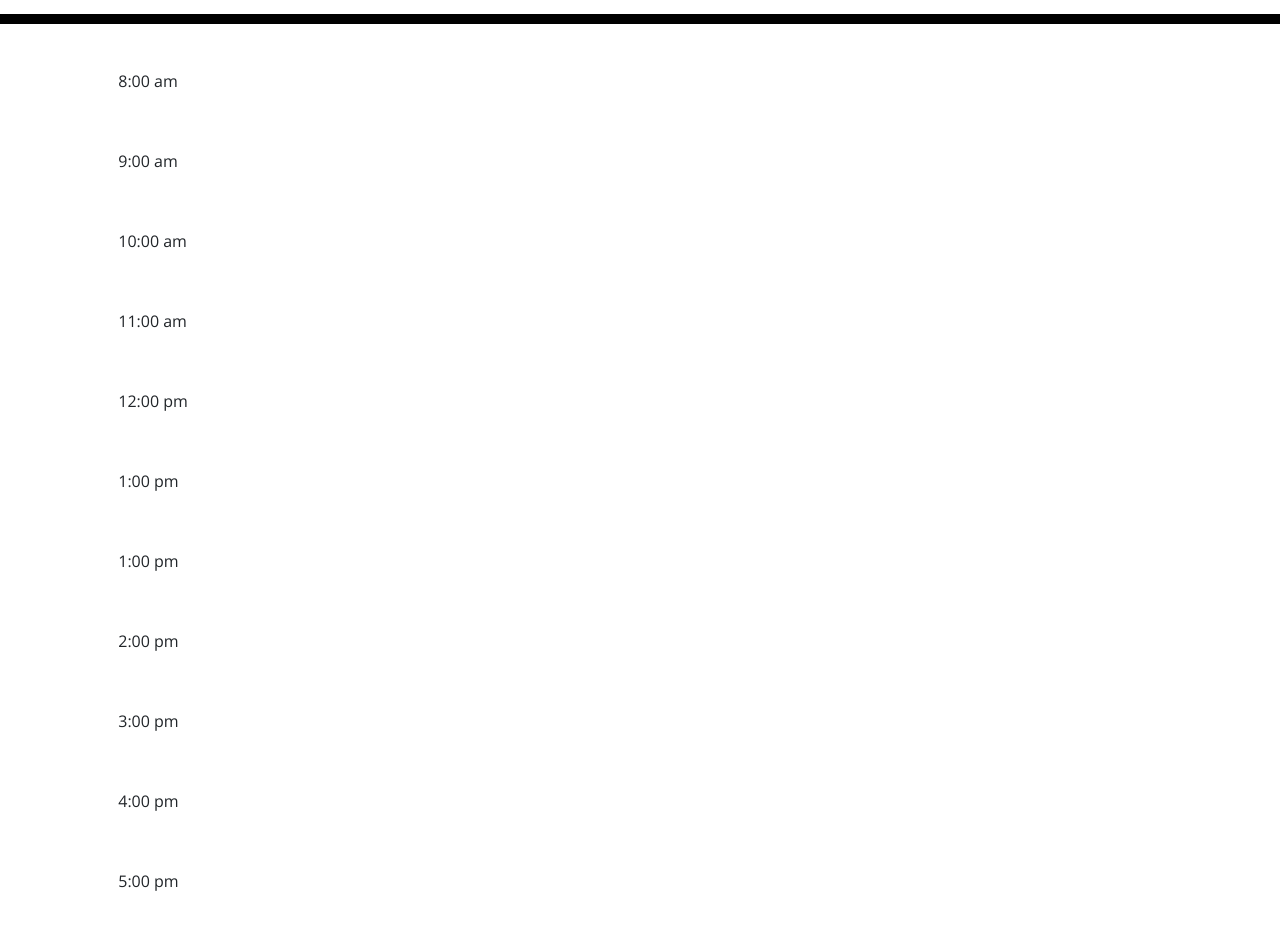
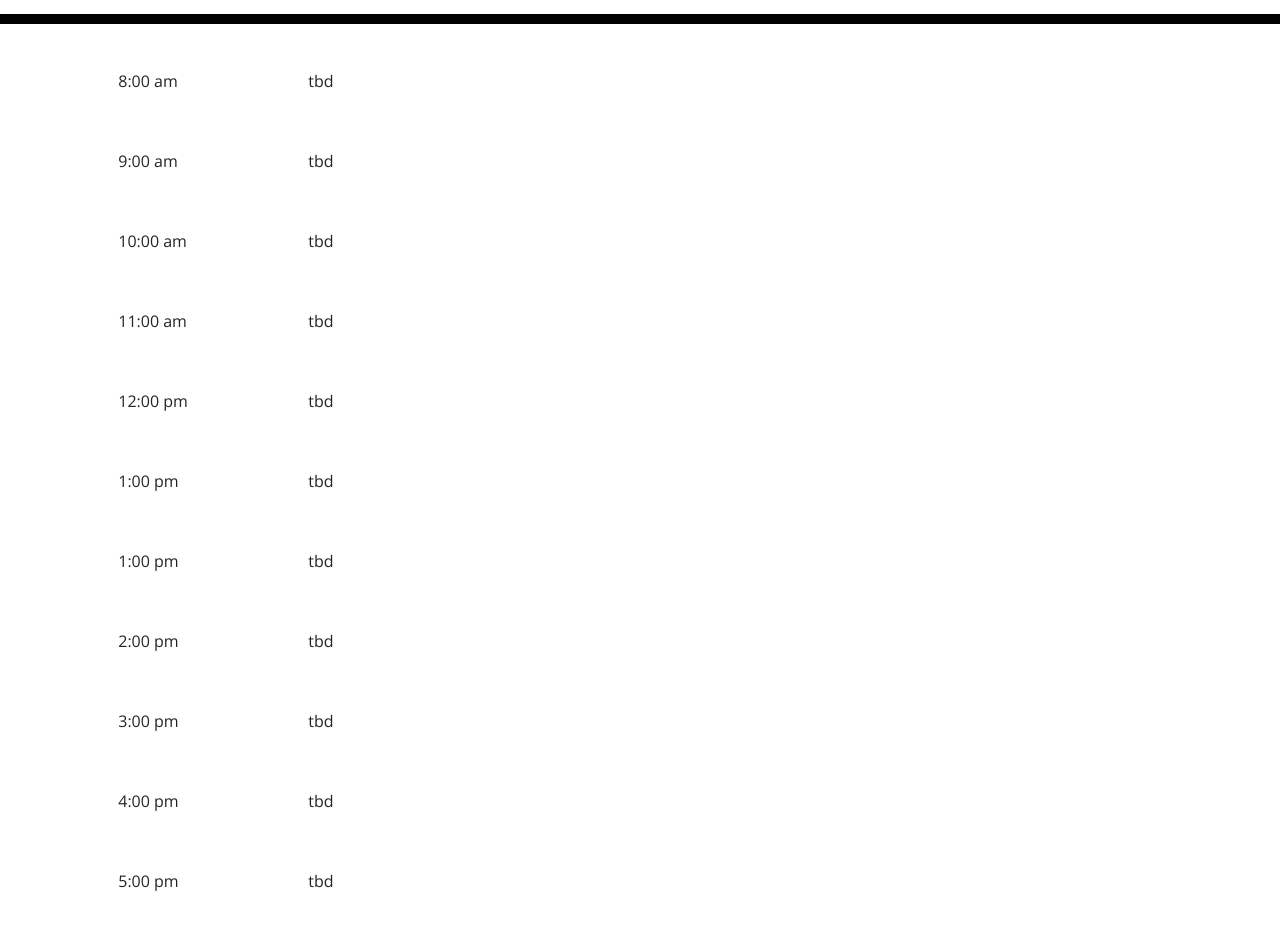
Before and after one commit to rachealcolbert/scheduler, a plain HTML site: page index.html in a window 1280 px wide. Shown: the part 280-1216 px from the top of the page. Drawn offline with nearby package versions, Linux system fonts and the light colour scheme.

Commit message:
middle row placeholders

```diff
--- a/index.html
+++ b/index.html
@@ -26,11 +26,17 @@
       <div class="col-2">
         8:00 am
       </div>
+      <div class="col-8">
+        tbd
+      </div>
     </div>
     <!-- row 2 -->
     <div class="row">
       <div class="col-2">
         9:00 am
+      </div>
+      <div class="col-8">
+        tbd
       </div>
     </div>
     <!-- row 3 -->
@@ -38,11 +44,17 @@
       <div class="col-2">
         10:00 am
       </div>
+      <div class="col-8">
+        tbd
+      </div>
     </div>
     <!-- row 4 -->
     <div class="row">
       <div class="col-2">
         11:00 am
+      </div>
+      <div class="col-8">
+        tbd
       </div>
     </div>
     <!-- row 5 -->
@@ -50,11 +62,17 @@
       <div class="col-2">
         12:00 pm
       </div>
+      <div class="col-8">
+        tbd
+      </div>
     </div>
     <!-- row 6 -->
     <div class="row">
       <div class="col-2">
         1:00 pm
+      </div>
+      <div class="col-8">
+        tbd
       </div>
     </div>
     <!-- row 7 -->
@@ -62,11 +80,17 @@
       <div class="col-2">
         1:00 pm
       </div>
+      <div class="col-8">
+        tbd
+      </div>
     </div>
     <!-- row 8 -->
     <div class="row">
       <div class="col-2">
         2:00 pm
+      </div>
+      <div class="col-8">
+        tbd
       </div>
     </div>
     <!-- row 9 -->
@@ -74,17 +98,26 @@
       <div class="col-2">
         3:00 pm
       </div>
+      <div class="col-8">
+        tbd
+      </div>
     </div>
     <!-- row 10 -->
     <div class="row">
       <div class="col-2">
         4:00 pm
       </div>
+      <div class="col-8">
+        tbd
+      </div>
     </div>
     <!-- row 11 -->
     <div class="row">
       <div class="col-2">
         5:00 pm
+      </div>
+      <div class="col-8">
+        tbd
       </div>
     </div>
   </div>
```
